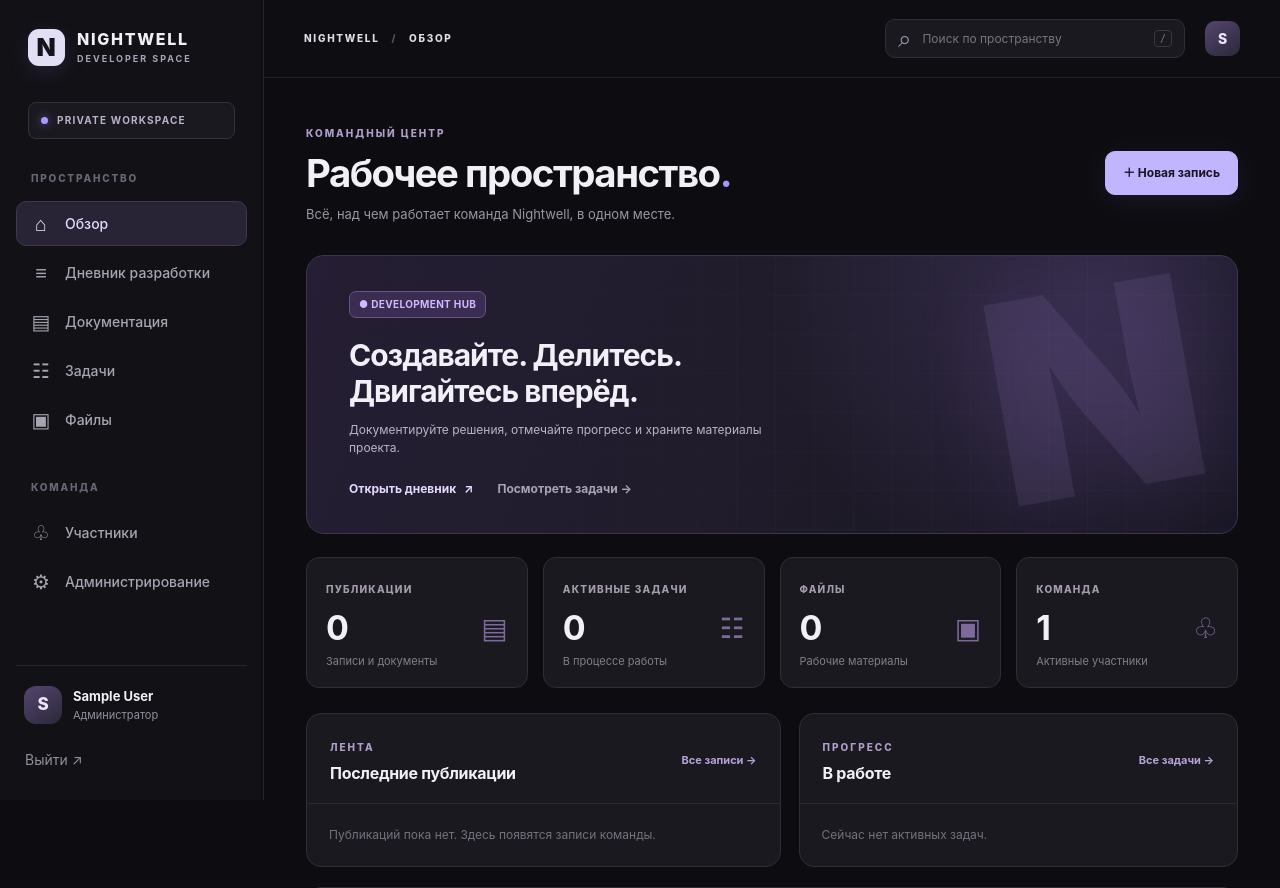
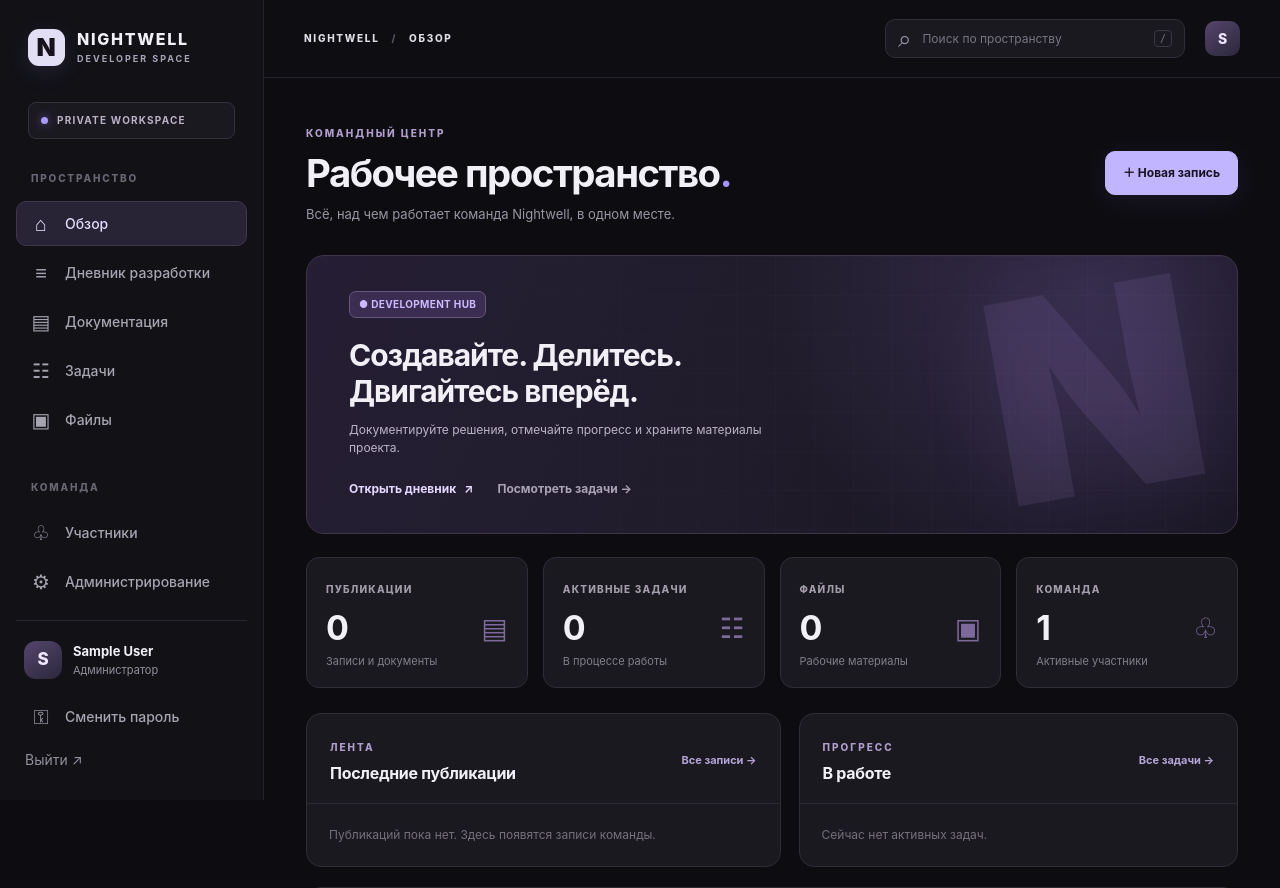
Before and after one commit to opoaal080-eng/Game-Dev, a Django app: page / in a window 1280 px wide. Shown: the top 888 px of the page. Run offline with Django 5.2, Linux system fonts and the light colour scheme; the visitor is signed in with stand-in values (Sample User, id 1); data comes from the database, SQL or seed files in the repository; data that the repository does not hold is empty; parts of the project's set-up code (start-up, migrations or seed data) failed here and were passed over.

Commit message:
Add account password link to sidebar

```diff
--- a/templates/base.html
+++ b/templates/base.html
@@ -32,6 +32,7 @@
     </nav>
     <div class="sidebar-bottom">
       <div class="profile"><div class="avatar">{{ request.user.username|slice:':1'|upper }}</div><div class="profile-copy"><strong>{{ request.user.get_full_name|default:request.user.username }}</strong><span>{% if workspace_role == 'admin' %}Администратор{% elif workspace_role == 'developer' %}Разработчик{% else %}Наблюдатель{% endif %}</span></div></div>
+      <a href="{% url 'password_change' %}" class="nav-link"><span class="nav-ico">⚿</span> Сменить пароль</a>
       <form action="{% url 'logout' %}" method="post">{% csrf_token %}<button type="submit" class="logout" title="Выйти из аккаунта">Выйти ↗</button></form>
     </div>
   </aside>
```
